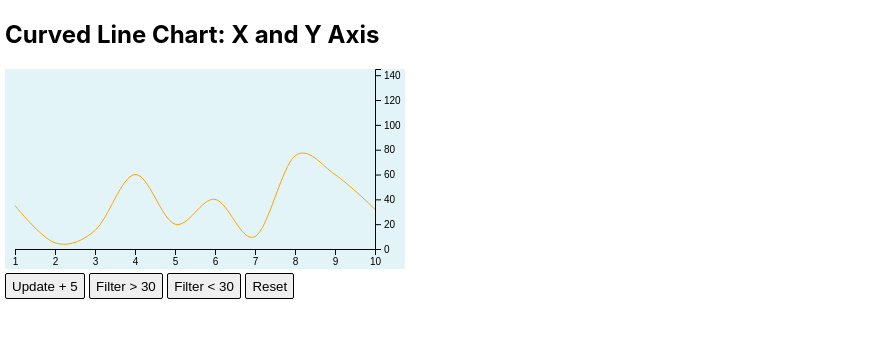
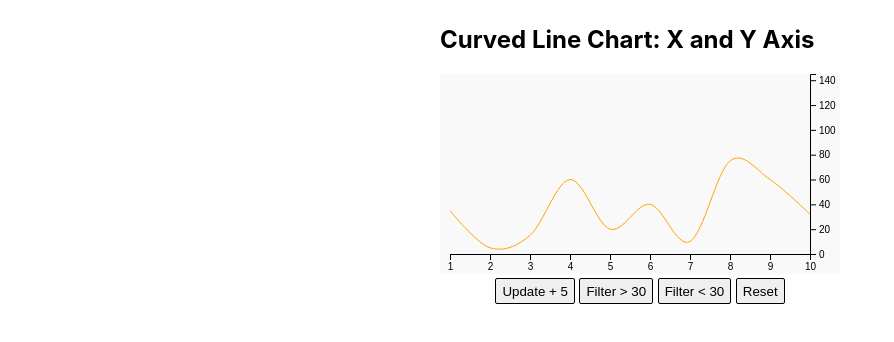
Before and after one commit to slaleye/react-D3, a React (Create React App) app in the folder react-app-part-one/: page / in a window 1280 px wide. Shown: the top 342 px of the page, without its empty margins (0-894 px from the left). Built offline with nearby package versions, Linux system fonts and the light colour scheme.

Commit message:
[PARTFOUR] Animated Bar Char - CSS Center

```diff
--- a/react-app-part-one/src/App.css
+++ b/react-app-part-one/src/App.css
@@ -1,5 +1,8 @@
 body {
   margin:5px;
+  display: flex;
+  align-items: center;
+  justify-content: center;
 }
 button {
   border:1px solid black;
@@ -9,5 +12,11 @@ button {
 
 /*css properties are not case-sensitive hehe*/
 svg{
-  baCKGround:rgba(173, 224, 233, 0.349);
+  baCKGround: rgba(238, 238, 238, 0.349);
 }
+
+.button-container{
+  display:flex;
+  align-items: center;
+  justify-content: center;
+}
--- a/react-app-part-one/src/App.js
+++ b/react-app-part-one/src/App.js
@@ -21,19 +21,12 @@ function App() {
   useEffect( () => {
     console.log(svgRef);
     const svg = select(svgRef.current);
-    // Scale needs a domain for the input value from which we scale up or down and a range
-    // To scale the index value from 0-6 of the initialData array
-    // Range of visual representation the width of the svg : 300
-    // If the value is 0 -> 0, 6 -> 300 if between  0 and 6 map to a value betwenn 0 and 300
        const xScale = scaleLinear()
       .domain([0, initialData.length-1])
       .range([paddingLeft, svgWidth-paddingRight]);
 
     const maxValue = Math.max(...initialData);
       console.log(maxValue);
-
-      // Domain from 0 to highest value in data, in this case svgHeight -max value
-      // Range from height of the svg :150 , to 0, 0 will be mapped to the bottom
      const highestYValue = svgHeight - maxValue+paddingBottom
       const yScale = scaleLinear()
                     .domain([0,highestYValue])
@@ -78,6 +71,7 @@ function App() {
           <g className="y-axis"/>
         </svg>
         <br/>
+        <div className="button-container">
             <button onClick={ () => setData(dataSet.map( value => value+ 5))} >Update + 5</button>
             <span>&nbsp;</span>
             <button onClick={() => setData(dataSet.filter(value => value > 30))}>Filter {">"} 30</button>
@@ -85,6 +79,7 @@ function App() {
             <button onClick={() => setData(dataSet.filter(value => value < 30))}>Filter {"<"} 30</button>
             <span>&nbsp;</span>
             <button onClick={() => setData(initialData.map(value => value ))}>Reset </button>
+        </div>
       </React.Fragment>);
 }
 
```
Lines whose indentation alone changed are shown as unchanged.
